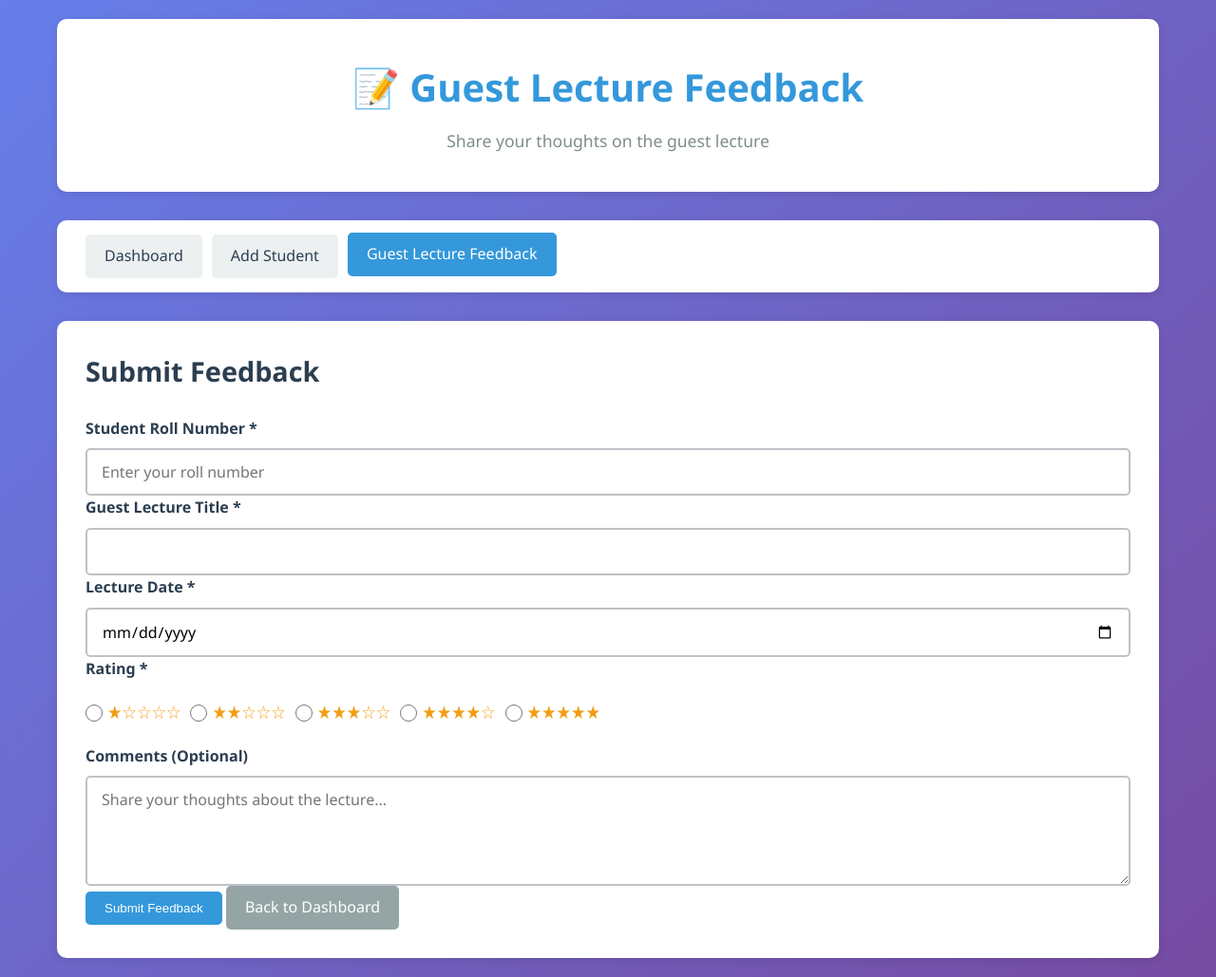
After one commit to deep937/WT-Project, a PHP site: page /guest_feedback.php in a window 1280 px wide. The commit adds this page. Shown: the whole page at 95% size. Run offline with PHP 8.4, Linux system fonts and the light colour scheme; data that the repository does not hold is empty.

Commit message:
Pass one

```diff
--- a/assets/css/style.css
+++ b/assets/css/style.css
@@ -456,10 +456,71 @@ body {
     cursor: not-allowed;
 }
 
-.form-group textarea {
-    resize: vertical;
-    min-height: 100px;
-}
+    .form-group textarea {
+        resize: vertical;
+        min-height: 100px;
+    }
+
+    /* Rating styles */
+    .rating-group {
+        display: flex;
+        gap: 10px;
+        margin: 10px 0;
+    }
+
+    .rating-label {
+        display: flex;
+        align-items: center;
+        gap: 5px;
+        cursor: pointer;
+    }
+
+    .rating-input {
+        width: 18px;
+        height: 18px;
+    }
+
+    .rating-stars {
+        font-size: 1.2em;
+        color: #f39c12;
+    }
+
+    .rating-display {
+        font-size: 1.2em;
+        color: #f39c12;
+        margin: 10px 0;
+    }
+
+    /* Feedback table specific styles */
+    .feedback-table {
+        width: 100%;
+        border-collapse: collapse;
+    }
+
+    .feedback-table thead {
+        background: var(--light-color);
+    }
+
+    .feedback-table th {
+        padding: 15px;
+        text-align: left;
+        font-weight: 600;
+        color: var(--secondary-color);
+        border-bottom: 2px solid var(--border-color);
+    }
+
+    .feedback-table td {
+        padding: 15px;
+        border-bottom: 1px solid var(--border-color);
+    }
+
+    .feedback-table tbody tr {
+        transition: background-color 0.3s ease;
+    }
+
+    .feedback-table tbody tr:hover {
+        background-color: #f9f9f9;
+    }
 
 .form-buttons {
     display: flex;
--- a/db.php
+++ b/db.php
@@ -6,7 +6,7 @@
  */
 
 // Read environment overrides
-$env_db_type = getenv('DB_TYPE') ?: null;
+$env_db_type = getenv('DB_TYPE') ?: 'mysql';
 
 // Helper to mark DB error
 function db_error($msg) {
@@ -62,6 +62,22 @@ if ($env_db_type && strtolower($env_db_type) === 'mysql') {
             throw new Exception('Error creating table: ' . $mysqli->error);
         }
 
+        // Create guest lecture feedback table if not exists
+        $create_feedback_table = "CREATE TABLE IF NOT EXISTS guest_lecture_feedback (
+            id INT AUTO_INCREMENT PRIMARY KEY,
+            student_roll_number VARCHAR(20) NOT NULL,
+            guest_lecture_title VARCHAR(255) NOT NULL,
+            lecture_date DATE NOT NULL,
+            rating TINYINT NOT NULL CHECK (rating >= 1 AND rating <= 5),
+            comments TEXT,
+            submitted_at TIMESTAMP DEFAULT CURRENT_TIMESTAMP,
+            FOREIGN KEY (student_roll_number) REFERENCES students(roll_number)
+        ) ENGINE=InnoDB DEFAULT CHARSET=utf8mb4 COLLATE=utf8mb4_unicode_ci;";
+
+        if (!$mysqli->query($create_feedback_table)) {
+            throw new Exception('Error creating feedback table: ' . $mysqli->error);
+        }
+
         $conn = $mysqli;
         define('DB_TYPE', 'mysql');
 
@@ -99,6 +115,18 @@ if ($env_db_type && strtolower($env_db_type) === 'mysql') {
             updated_at TIMESTAMP DEFAULT CURRENT_TIMESTAMP
         )";
 
+        // Create guest lecture feedback table if not exists (SQLite version)
+        $create_feedback_table = "CREATE TABLE IF NOT EXISTS guest_lecture_feedback (
+            id INTEGER PRIMARY KEY AUTOINCREMENT,
+            student_roll_number TEXT NOT NULL,
+            guest_lecture_title TEXT NOT NULL,
+            lecture_date DATE NOT NULL,
+            rating INTEGER NOT NULL CHECK (rating >= 1 AND rating <= 5),
+            comments TEXT,
+            submitted_at TIMESTAMP DEFAULT CURRENT_TIMESTAMP,
+            FOREIGN KEY (student_roll_number) REFERENCES students(roll_number)
+        )";
+
         $conn->exec($create_table);
 
         define('DB_TYPE', 'sqlite');
--- /dev/null
+++ b/guest_feedback.php
@@ -0,0 +1,151 @@
+<?php
+/**
+ * Guest Lecture Feedback Form
+ * PHP 8.x
+ */
+
+require_once 'db.php';
+
+// Handle form submission
+$success_message = '';
+$error_message = '';
+
+if ($_SERVER['REQUEST_METHOD'] === 'POST' && isset($_POST['submit_feedback'])) {
+    // Get form data
+    $student_roll_number = trim($_POST['student_roll_number'] ?? '');
+    $guest_lecture_title = trim($_POST['guest_lecture_title'] ?? '');
+    $lecture_date = trim($_POST['lecture_date'] ?? '');
+    $rating = isset($_POST['rating']) ? (int)$_POST['rating'] : 0;
+    $comments = trim($_POST['comments'] ?? '');
+
+    // Validate
+    if (empty($student_roll_number) || empty($guest_lecture_title) || empty($lecture_date) || $rating < 1 || $rating > 5) {
+        $error_message = 'Please fill all required fields correctly.';
+    } else {
+        try {
+            if (DB_TYPE === 'sqlite') {
+                $stmt = $conn->prepare("INSERT INTO guest_lecture_feedback (student_roll_number, guest_lecture_title, lecture_date, rating, comments) VALUES (?, ?, ?, ?, ?)");
+                $stmt->execute([$student_roll_number, $guest_lecture_title, $lecture_date, $rating, $comments]);
+            } else if (DB_TYPE === 'mysql') {
+                $student_roll_number_safe = $conn->real_escape_string($student_roll_number);
+                $guest_lecture_title_safe = $conn->real_escape_string($guest_lecture_title);
+                $lecture_date_safe = $conn->real_escape_string($lecture_date);
+                $rating_safe = (int)$rating;
+                $comments_safe = $conn->real_escape_string($comments);
+
+                $query = "INSERT INTO guest_lecture_feedback (student_roll_number, guest_lecture_title, lecture_date, rating, comments)
+                          VALUES ('$student_roll_number_safe', '$guest_lecture_title_safe', '$lecture_date_safe', $rating_safe, '$comments_safe')";
+                $conn->query($query);
+            }
+            $success_message = 'Thank you for your feedback!';
+        } catch (Exception $e) {
+            $error_message = 'Error submitting feedback: ' . $e->getMessage();
+        }
+    }
+}
+
+// Fetch students for dropdown (optional, we can also use input)
+$students = [];
+try {
+    if (DB_TYPE === 'sqlite') {
+        $stmt = $conn->query("SELECT roll_number, first_name, last_name FROM students ORDER BY first_name, last_name");
+        $students = $stmt->fetchAll(PDO::FETCH_ASSOC);
+    } else if (DB_TYPE === 'mysql') {
+        $result = $conn->query("SELECT roll_number, first_name, last_name FROM students ORDER BY first_name, last_name");
+        while ($row = $result->fetch_assoc()) {
+            $students[] = $row;
+        }
+    }
+} catch (Exception $e) {
+    // If we can't fetch students, we'll still show the form as a text input
+}
+?>
+<!DOCTYPE html>
+<html lang="en">
+<head>
+    <meta charset="UTF-8">
+    <meta name="viewport" content="width=device-width, initial-scale=1.0">
+    <title>Guest Lecture Feedback</title>
+    <link rel="stylesheet" href="assets/css/style.css">
+</head>
+<body>
+    <div class="container">
+        <!-- Header -->
+        <div class="header">
+            <h1>📝 Guest Lecture Feedback</h1>
+            <p>Share your thoughts on the guest lecture</p>
+        </div>
+
+        <!-- Navigation -->
+        <nav class="navbar">
+            <a href="index.php" class="nav-link">Dashboard</a>
+            <a href="add_student.php" class="nav-link">Add Student</a>
+            <a href="guest_feedback.php" class="nav-link active">Guest Lecture Feedback</a>
+        </nav>
+
+        <?php if ($success_message): ?>
+            <div class="message message-success">
+                <strong>✅ Success:</strong> <?php echo htmlspecialchars($success_message); ?>
+            </div>
+        <?php endif; ?>
+
+        <?php if ($error_message): ?>
+            <div class="message message-error">
+                <strong>❌ Error:</strong> <?php echo htmlspecialchars($error_message); ?>
+            </div>
+        <?php endif; ?>
+
+        <!-- Feedback Form -->
+        <div class="form-container">
+            <h2>Submit Feedback</h2>
+            <form method="POST" class="feedback-form">
+                <div class="form-group">
+                    <label for="student_roll_number">Student Roll Number *</label>
+                    <?php if (!empty($students)): ?>
+                        <select id="student_roll_number" name="student_roll_number" required class="form-input">
+                            <option value="">Select your roll number</option>
+                            <?php foreach ($students as $student): ?>
+                                <option value="<?php echo htmlspecialchars($student['roll_number']); ?>">
+                                    <?php echo htmlspecialchars($student['roll_number'] . ' - ' . $student['first_name'] . ' ' . $student['last_name']); ?>
+                                </option>
+                            <?php endforeach; ?>
+                        </select>
+                    <?php else: ?>
+                        <input type="text" id="student_roll_number" name="student_roll_number" placeholder="Enter your roll number" required class="form-input">
+                    <?php endif; ?>
+                </div>
+
+                <div class="form-group">
+                    <label for="guest_lecture_title">Guest Lecture Title *</label>
+                    <input type="text" id="guest_lecture_title" name="guest_lecture_title" required class="form-input" maxlength="255">
+                </div>
+
+                <div class="form-group">
+                    <label for="lecture_date">Lecture Date *</label>
+                    <input type="date" id="lecture_date" name="lecture_date" required class="form-input">
+                </div>
+
+                <div class="form-group">
+                    <label for="rating">Rating *</label>
+                    <div class="rating-group">
+                        <?php for ($i = 1; $i <= 5; $i++): ?>
+                            <label class="rating-label">
+                                <input type="radio" name="rating" value="<?php echo $i; ?>" class="rating-input" <?php echo (isset($_POST['rating']) && $_POST['rating'] == $i) ? 'checked' : ''; ?> required>
+                                <span class="rating-stars"><?php echo str_repeat('★', $i) . str_repeat('☆', 5 - $i); ?></span>
+                            </label>
+                        <?php endfor; ?>
+                    </div>
+                </div>
+
+                <div class="form-group">
+                    <label for="comments">Comments (Optional)</label>
+                    <textarea id="comments" name="comments" rows="4" class="form-input" placeholder="Share your thoughts about the lecture..."></textarea>
+                </div>
+
+                <button type="submit" name="submit_feedback" class="btn btn-primary">Submit Feedback</button>
+                <a href="index.php" class="btn btn-secondary">Back to Dashboard</a>
+            </form>
+        </div>
+    </div>
+</body>
+</html>
```
Also changed, not shown: index.php (+9 -1 lines), view_feedback.php (added, +111 -0 lines).
